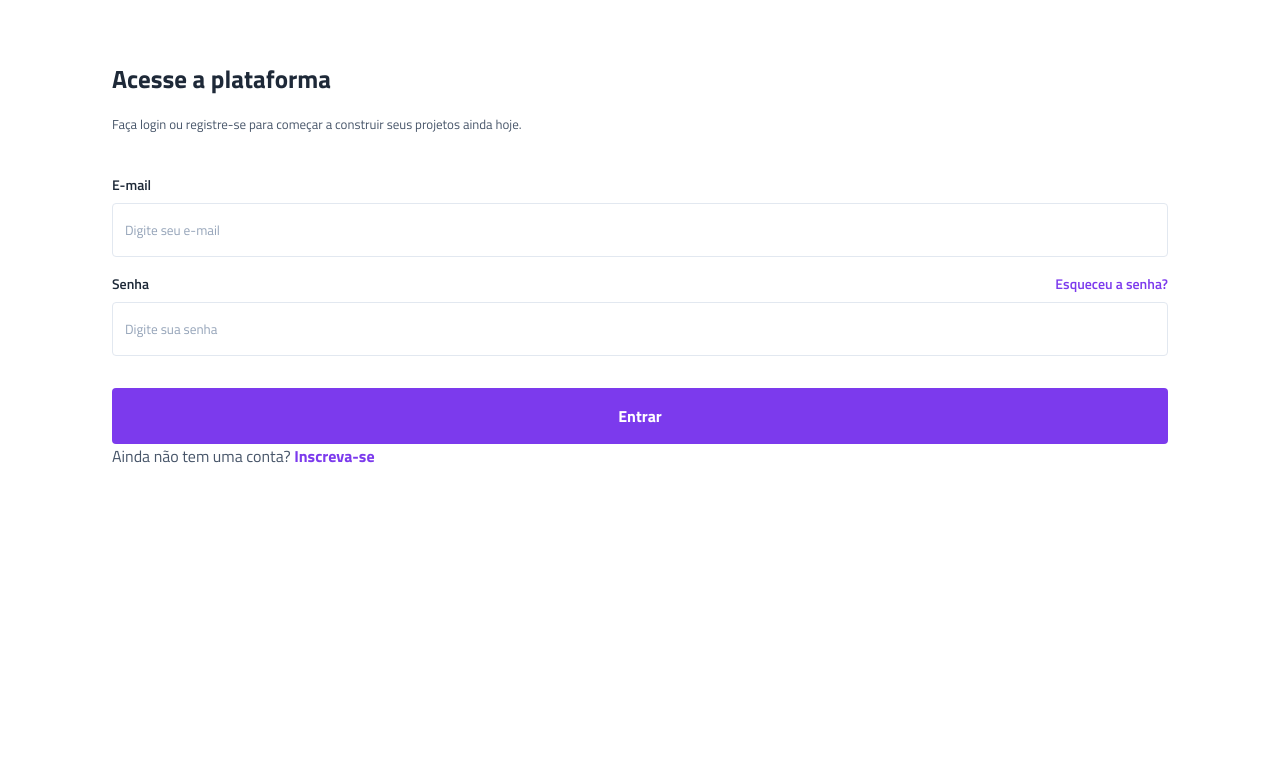
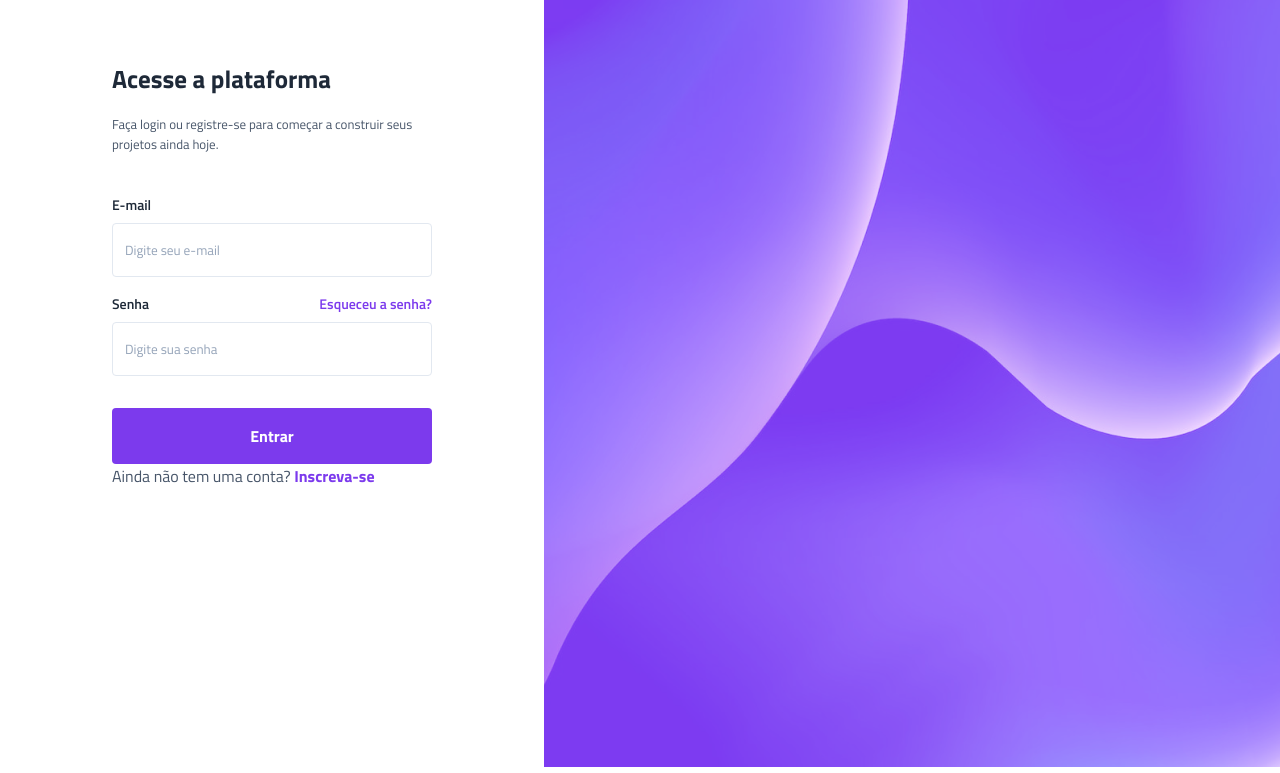
Before and after one commit to ingridramalho/Projeto-Vertigo, a plain HTML site: page index.html in a window 1280 px wide. Shown: the part 133-906 px from the top of the page. Before the commit the page ends 800 px from the top, so only its background shows below. Drawn offline with Linux system fonts and the light colour scheme.

Commit message:
inserção do backgroud desktop

```diff
--- a/index.html
+++ b/index.html
@@ -47,6 +47,9 @@
             </section>
         </main>
     </div>
+    <div class="bg-desktop">
+      <img src="./Imagens/bg-desktop.png" alt="background deskto">
+    </div>
 </body>
 
 </html>
--- a/style.css
+++ b/style.css
@@ -112,13 +112,21 @@ font-weight: 600;
     font-size: 1rem;
 }
 
+.bg-desktop{
+    display: none;
+}
+
 @media(min-width: 1000px) {
+    body{
+        display: flex;
+    }
+
     header {
         background: none;
         justify-content: flex-start;
         padding-inline: 7rem;
     }
-}
+
 
 header img {
     width: 10rem;
@@ -127,3 +135,12 @@ header img {
 main{
     padding-inline: 7rem;
 }
+
+.conteudo{
+    width: 100%;
+}
+.bg-desktop{
+    display: block;
+    width: 100%;
+}
+}
```
Also changed, not shown: Imagens/bg-desktop.png (added).
